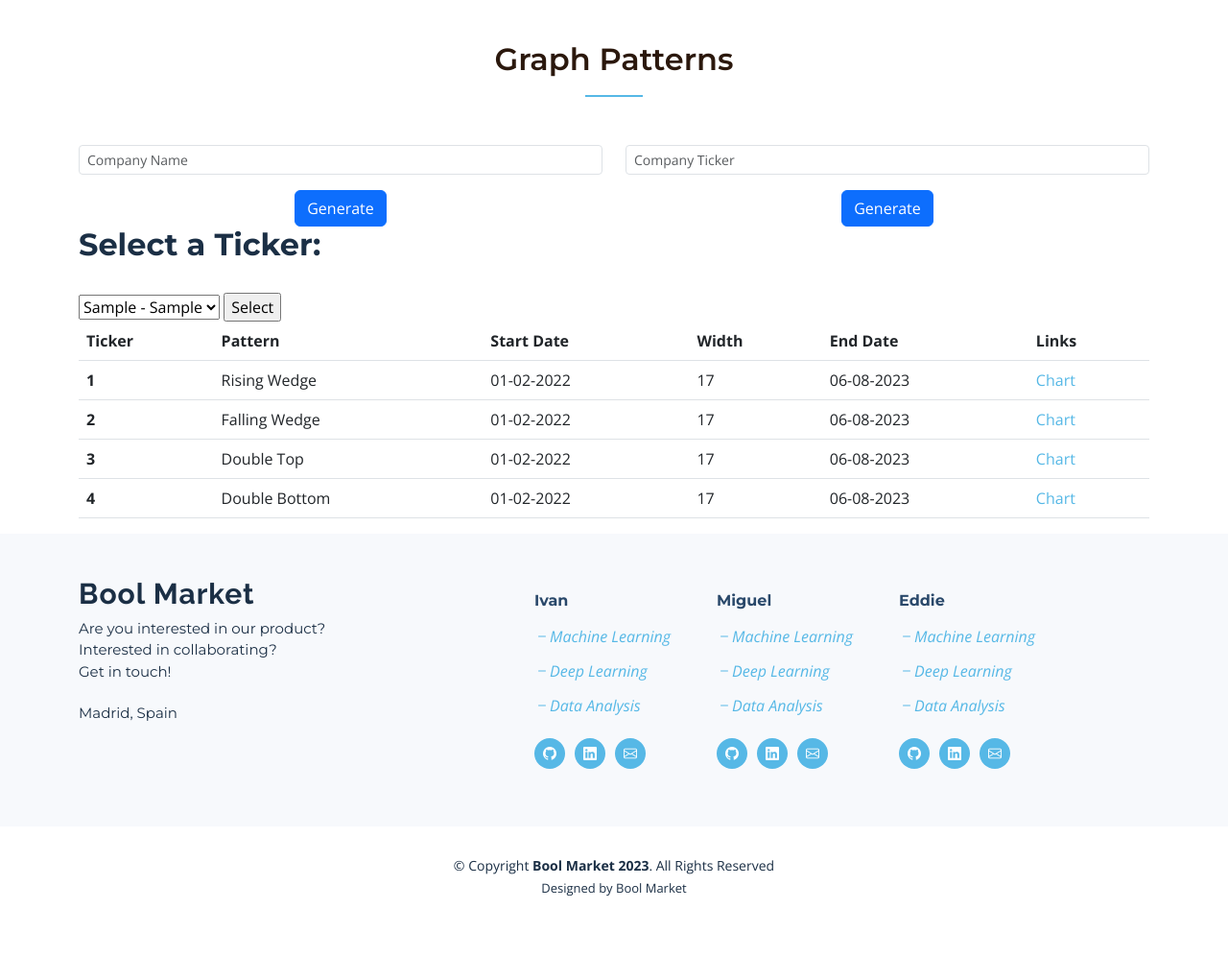
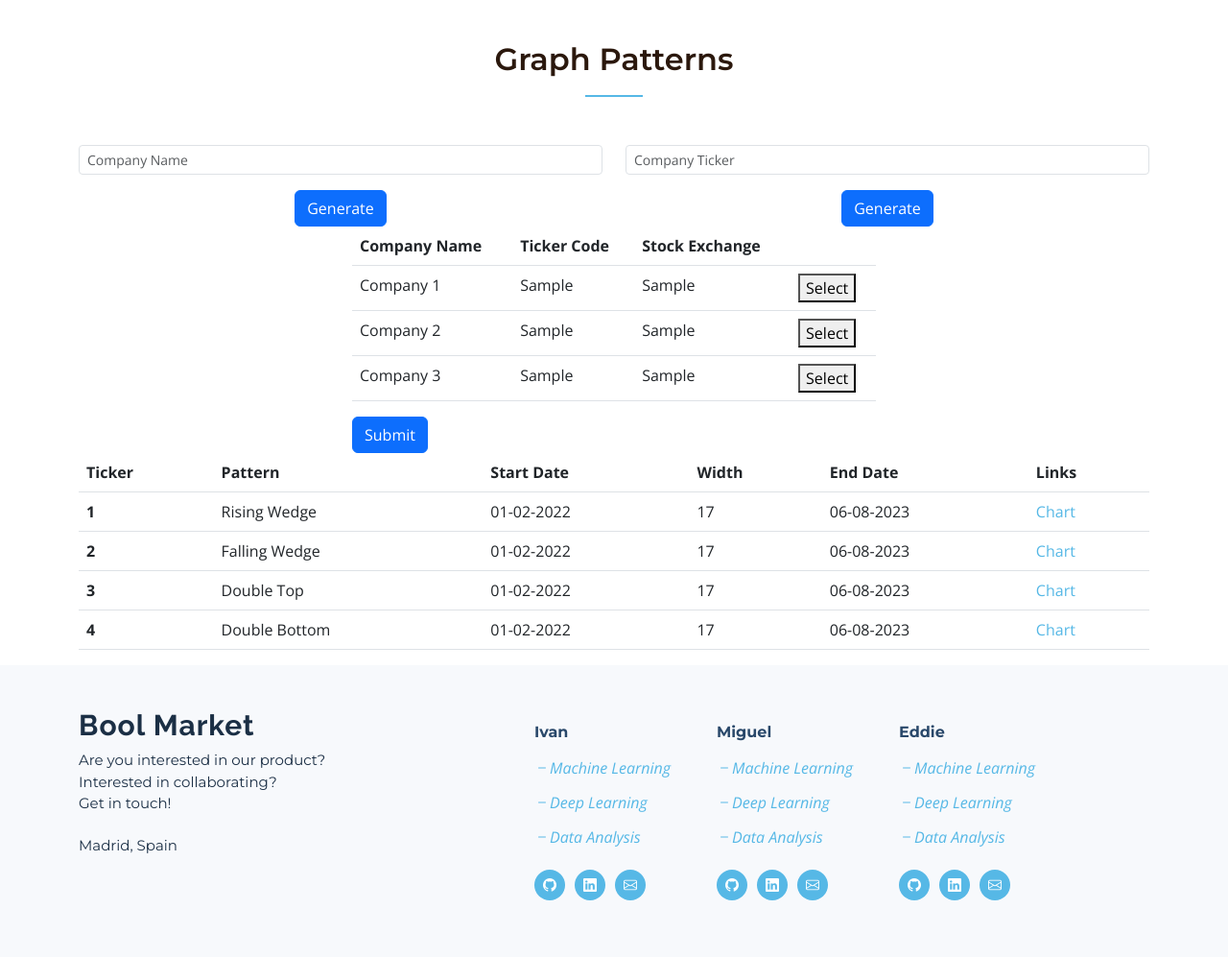
Before and after one commit to BigEd12/bool-market-web, a Flask app: template templates/index.html in a window 1280 px wide. Shown: the part 2796-3793 px from the top of the page at 96% size. Before the commit the page ends 3730 px from the top, so only its background shows below. Run offline with Flask 3, Linux system fonts and the light colour scheme; the template is opened without the code that fills it: values that come from a table or form of the project are taken from there, most other values are stand-ins (such as "Sample title", 1, 10 or a date in 2020); some libraries are stand-ins or nearby versions.

Commit message:
return ticker functionality

```diff
--- a/main.py
+++ b/main.py
@@ -1,4 +1,4 @@
-from flask import Flask, render_template, url_for, redirect, request, jsonify
+from flask import Flask, render_template, url_for, redirect, request, jsonify, session
 from flask_bootstrap import Bootstrap
 
 import pandas as pd
@@ -27,10 +27,12 @@
     candle_form = CandleForm(request.form)
     pattern_form = PatternForm(request.form)
     ticker_form = TickerForm(request.form)
-    candlestick_data = None
 
+    api_data = session.get('api_data')
 
-
+    if api_data:
+      print("Man it totally does!")
+      print(api_data)
 
     #---Form Submissions---#
     if request.method == 'POST':
@@ -91,5 +93,19 @@
 
 
 
+
+@app.route('/select_company', methods=['POST'])
+def select_company():
+    selected_ticker = request.form.get('selected_ticker')
+    print(selected_ticker)
+    # Handle the selected company and perform API search here
+    # Make the API call and process the data as needed
+
+    # Store the API data in the session
+    session['api_data'] = "I hope this works man"
+
+    # Redirect back to the index route
+    return redirect(url_for('index'))
+
 if __name__ == "__main__":
     app.run(debug=True)
--- a/templates/index.html
+++ b/templates/index.html
@@ -281,22 +281,72 @@
                     </div>
                   </div>
               </div>
-
-              <div class="ticker-options">
-                  <h3>Select a Ticker:</h3>
-                  <form method="POST">
-                      <select name="selected_ticker">
-                          <option value="{{ code1 }}">{{ code1 }} - {{ exchange1 }}</option>
-                          <option value="{{ code2 }}">{{ code2 }} - {{ exchange2 }}</option>
-                          <option value="{{ code3 }}">{{ code3 }} - {{ exchange3 }}</option>
-                      </select>
-                      <input type="submit" value="Select">
-                  </form>
-              </div>
+            </form>
+          </div>
+<!-- #------------------------------------------------ -->
+          <div class="container" data-aos="fade-up">
+            <div class="row justify-content-center">
+                <div class="col-md-6">
+                    <form method="POST" action="/select_company">
+                        <input type="hidden" name="selected_ticker" id="selected_ticker_input">
+                        <!-- Your other form fields here -->
 
 
-          </form>
-      </div>
+                      <table class="table table-hover">
+                          <thead>
+                              <tr>
+                                  <th>Company Name</th>
+                                  <th>Ticker Code</th>
+                                  <th>Stock Exchange</th>
+                                  <th></th>
+                              </tr>
+                          </thead>
+                          <tbody>
+                              <tr>
+                                  <td>Company 1</td>
+                                  <td>{{ code1 }}</td>
+                                  <td>{{ exchange1 }}</td>
+                                  <td>
+                                      <!-- Update the JavaScript function to set the selected_ticker input -->
+                                      <button onclick="setSelectedTicker('{{ code1 }}')">Select</button>
+                                  </td>
+                              </tr>
+                              <tr>
+                                  <td>Company 2</td>
+                                  <td>{{ code2 }}</td>
+                                  <td>{{ exchange2 }}</td>
+                                  <td>
+                                      <!-- Update the JavaScript function to set the selected_ticker input -->
+                                      <button onclick="setSelectedTicker('{{ code2 }}')">Select</button>
+                                  </td>
+                              </tr>
+                              <tr>
+                                  <td>Company 3</td>
+                                  <td>{{ code3 }}</td>
+                                  <td>{{ exchange3 }}</td>
+                                  <td>
+                                      <!-- Update the JavaScript function to set the selected_ticker input -->
+                                      <button onclick="setSelectedTicker('{{ code3 }}')">Select</button>
+                                  </td>
+                              </tr>
+                          </tbody>
+                      </table>
+                      <button type="submit" class="btn btn-primary">Submit</button>
+                    </form>
+                </div>
+            </div>
+          </div>
+
+<!-- JavaScript to set the selected ticker code -->
+<script>
+  function setSelectedTicker(code) {
+      document.getElementById('selected_ticker_input').value = code;
+  }
+</script>
+
+
+<!-- #------------------------------------------------ -->
+
 
       <div class="container" data-aos="fade-up">
         <table class="table table-hover">
```
